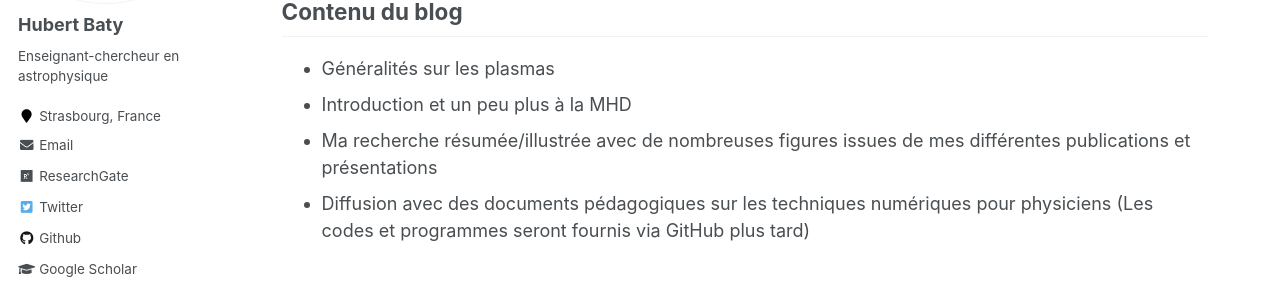
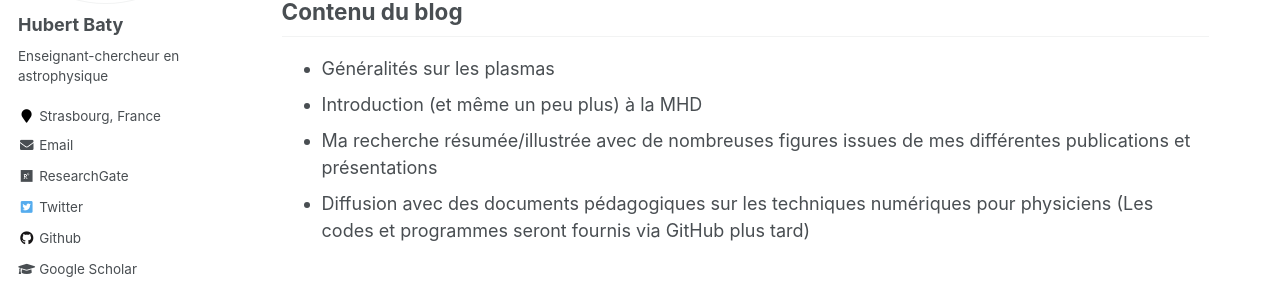
Before and after one commit to hubertbaty/hubertbaty.github.io, a Jekyll site: the page built from _pages/about.md, in a window 1280 px wide and 900 px high, scrolled down 1021 px. Shown: the part 166-453 px from the top of the window. Built offline with Jekyll 4.4.1, drawn with Linux system fonts in a browser that asks for light colours; some web fonts are replaced.

Commit message:
Update about.md

```diff
--- a/_pages/about.md
+++ b/_pages/about.md
@@ -29,7 +29,7 @@ redirect_from:
 
 ## Contenu du blog
 - Généralités sur les plasmas
-- Introduction et un peu plus à la MHD
+- Introduction (et même un peu plus) à la MHD
 - Ma recherche résumée/illustrée avec de nombreuses figures issues de mes différentes publications et présentations
 - Diffusion avec des documents pédagogiques sur les techniques numériques pour physiciens
 (Les codes et programmes seront fournis via GitHub plus tard)
```
